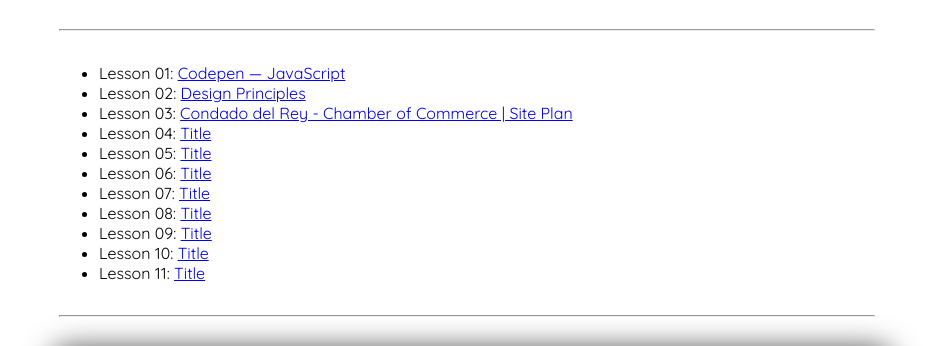
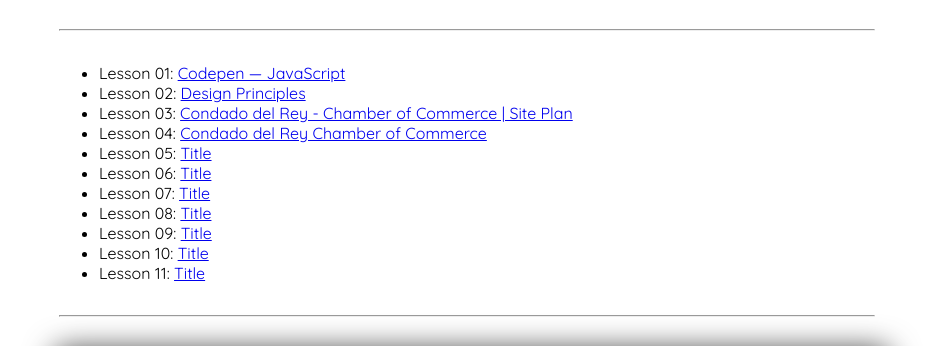
Before and after one commit to gazalem/wdd230, a plain HTML site: page index.html in a window 1280 px wide. Shown: the part 211-557 px from the top of the page, without its empty margins (173-1116 px from the left). Drawn offline with Linux system fonts and the light colour scheme.

Commit message:
Created link to Chamber of Commerce on assigment Portal

```diff
--- a/index.html
+++ b/index.html
@@ -30,7 +30,7 @@
                 <li>Lesson 01: <a href="https://codepen.io/gazalem/pen/NWBRJeE" target="_blank">Codepen &mdash; JavaScript</a></li>
                 <li>Lesson 02: <a href="lesson2/design-principles.html">Design Principles</a></li>
                 <li>Lesson 03: <a href="lesson3/index.html">Condado del Rey - Chamber of Commerce | Site Plan</a></li>
-                <li>Lesson 04: <a href="#">Title</a></li>
+                <li>Lesson 04: <a href="chamber/index.html">Condado del Rey Chamber of Commerce</a></li>
                 <li>Lesson 05: <a href="#">Title</a></li>
                 <li>Lesson 06: <a href="#">Title</a></li>
                 <li>Lesson 07: <a href="#">Title</a></li>
```
